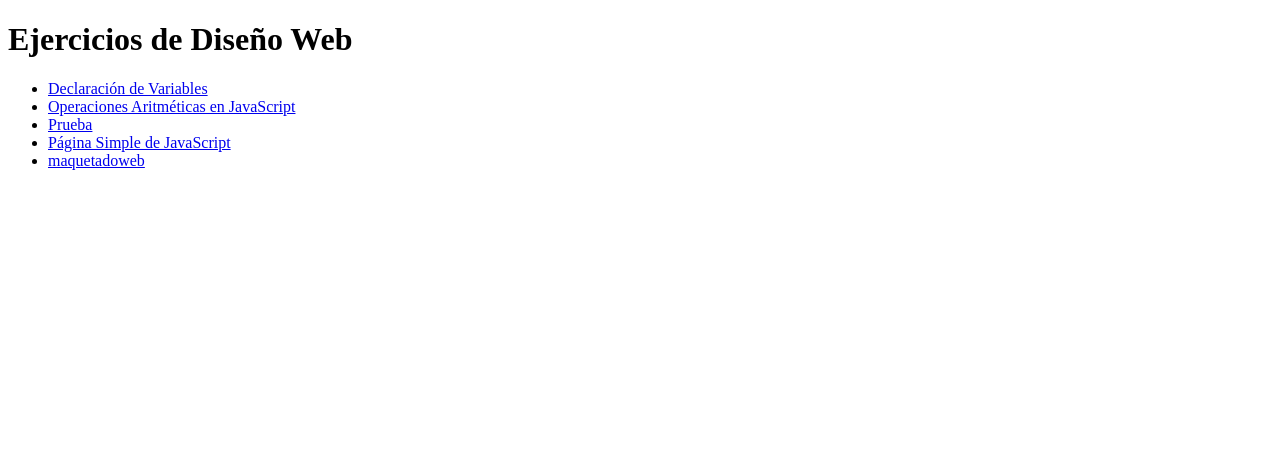
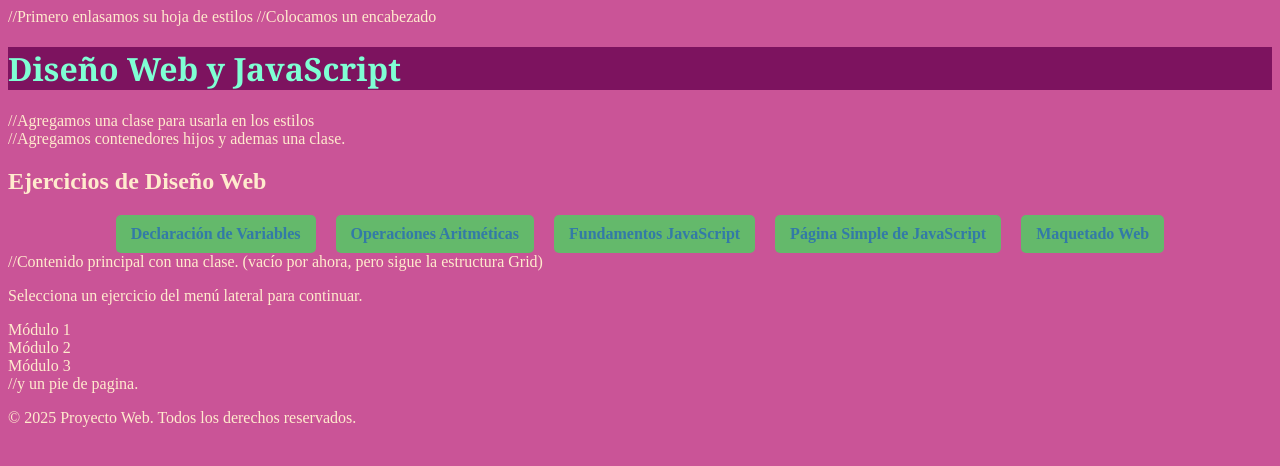
Before and after one commit to Azghell/Repositorioweb, a plain HTML site: page index.html in a window 1280 px wide. Drawn offline with Linux system fonts and the light colour scheme.

Commit message:
Update index.html
Se ha actualizado el index, agregandole la hija de estilos que no habia indexado, puede hacer el pullrequest para que los cambios se realizen.

```diff
--- a/index.html
+++ b/index.html
@@ -3,28 +3,54 @@
 <head>
     <meta charset="UTF-8">
     <meta name="viewport" content="width=device-width, initial-scale=1.0">
-    <title>Proyecto Web</title>
+    <title>Proyecto Web - Ejercicios</title>
+    //Primero enlasamos su hoja de estilos
+    <link rel="stylesheet" href="estyle.css">
 </head>
 <body>
-    <h1>
-     Ejercicios de Diseño Web
-    </h1>
+    //Colocamos un encabezado
+    <header class="header">
+        <h1>Diseño Web y JavaScript</h1>
+    </header>
+
+    //Agregamos una clase para usarla en los estilos
+    <div class="container">
+        //Agregamos contenedores hijos y ademas una clase.
+        <nav class="sidebar">
+            <h2>Ejercicios de Diseño Web</h2>
             <ul>
                 <li>
                     <a href="tarea1sjs.html">Declaración de Variables</a>
                 </li>
                 <li>
-        <a href="operacionesjs.html">Operaciones Aritméticas en JavaScript</a>
+                    <a href="operacionesjs.html">Operaciones Aritméticas</a>
                 </li>
                 <li>
-        <a href="fundamentosjs.html">Prueba</a>
+                    <a href="fundamentosjs.html">Fundamentos JavaScript</a>
                 </li>
                 <li>
                     <a href="indexjs.html">Página Simple de JavaScript</a>
                 </li>
                 <li>
-        <a href="dashboard.html">maquetadoweb</a>
+                    <a href="dashboard.html">Maquetado Web</a>
                 </li>
             </ul>
+        </nav>
+
+        //Contenido principal con una clase. (vacío por ahora, pero sigue la estructura Grid)
+        <main class="main">
+            <p>Selecciona un ejercicio del menú lateral para continuar.</p>
+            <div class="cards">
+                <div class="card">Módulo 1</div>
+                <div class="card">Módulo 2</div>
+                <div class="card">Módulo 3</div>
+            </div>
+        </main>
+    </div>
+
+    //y un pie de pagina.
+    <footer class="footer">
+        <p>&copy; 2025 Proyecto Web. Todos los derechos reservados.</p>
+    </footer>
 </body>
 </html>
```
Lines whose indentation alone changed are shown as unchanged.
